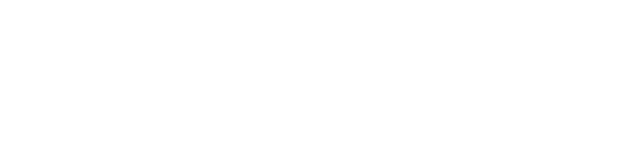
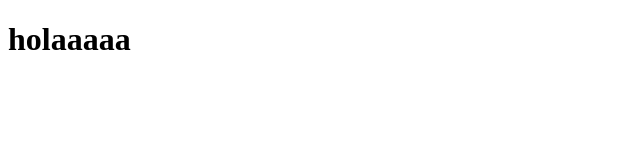
Before and after one commit to nicolasmarin99/repositorioprueba1, a plain HTML site: page index.html in a window 1280 px wide. Shown: the whole page, without its empty margins (0-640 px from the left). Drawn offline with Linux system fonts and the light colour scheme.

Commit message:
segundo commit

```diff
--- a/index.html
+++ b/index.html
@@ -6,6 +6,7 @@
     <title>Document</title>
 </head>
 <body>
+    <h1>holaaaaa</h1>
 
 </body>
 </html>
```
